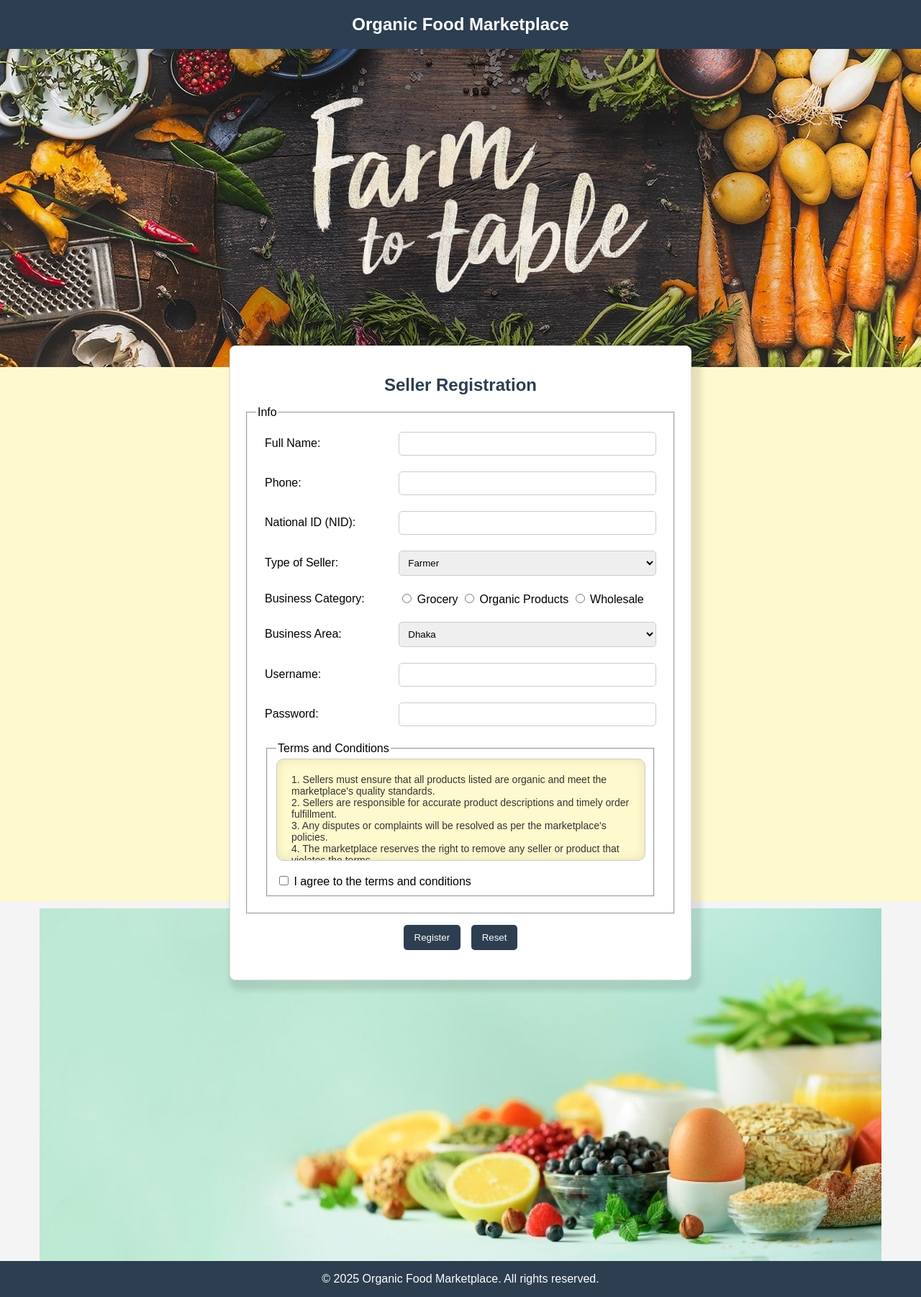
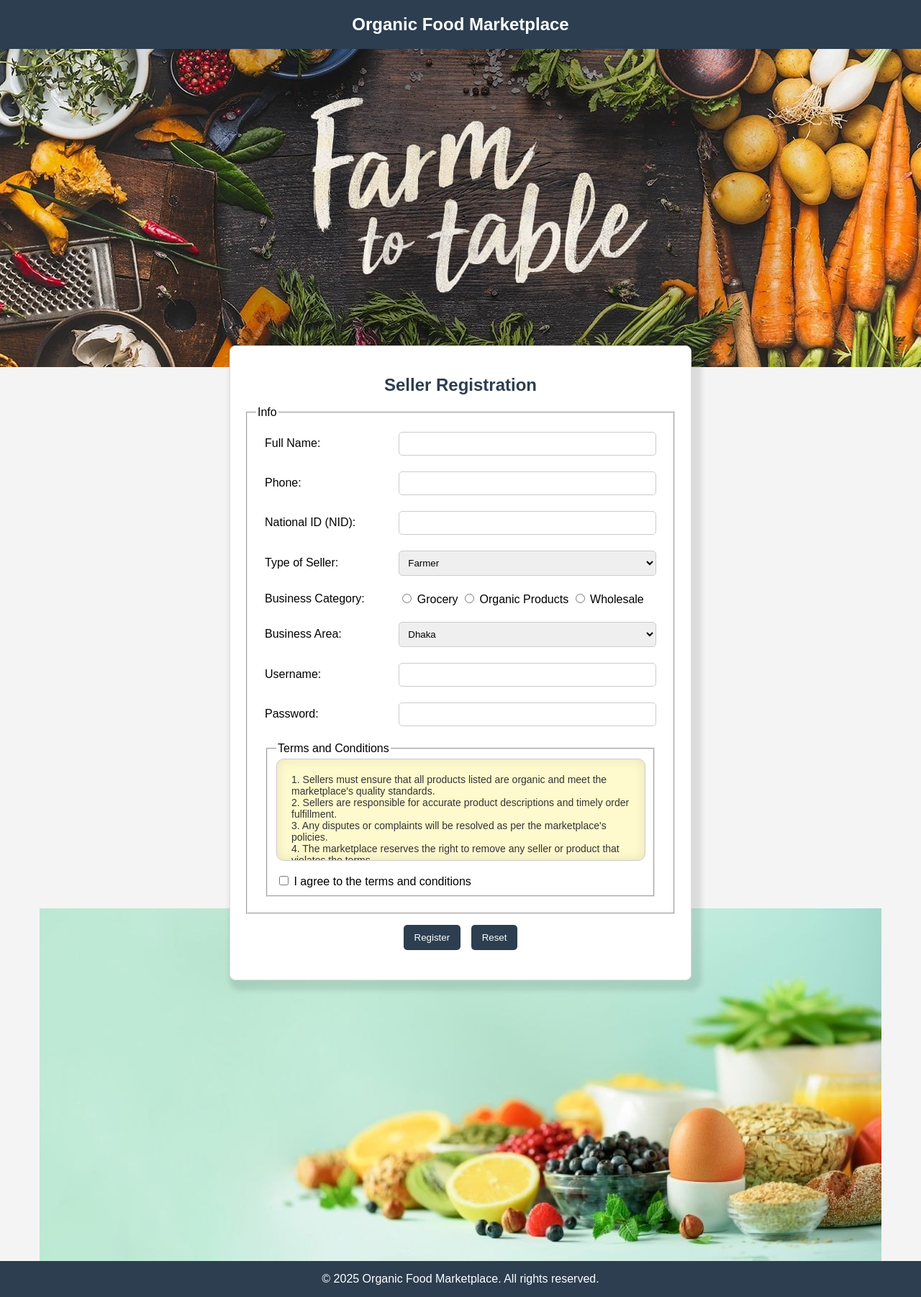
Before and after one commit to navinxqz/Organic-MarketPlace, a PHP site: page /seller_registration.php in a window 1280 px wide. Shown: the whole page at 72% size. Run offline with PHP 8.4, Linux system fonts and the light colour scheme.

Commit message:
lab 2 css

```diff
--- a/style/navin.css
+++ b/style/navin.css
@@ -4,7 +4,7 @@
 body {
     margin: 0;
     padding: 0;
-    background-color:#fffacd;
+    background-color:#f4f4f4
 }
 #banner {
     display: flex;
@@ -31,9 +31,8 @@
     /* padding: 15px; */
     z-index: 1000;
 }
-
 /* Sidebar */
-.sidebar {
+/* .sidebar {
     position: absolute;
     left: 0;
     top: 60px;
@@ -43,7 +42,6 @@
     color: white;
     height: 100vh;
 }
-
 .sidebar ul {
     list-style: none;
     padding: 0;
@@ -55,7 +53,7 @@
     text-decoration: none;
     color: white;
     font-weight: bold;
-}
+} */
 
 .form-container {
     max-width: 600px;
@@ -69,37 +67,28 @@
     position: relative;
 }
 
-/* Form Title */
 .form-title {
     text-align: center;
     margin-bottom: 15px;
     color: #2c3e50;
 }
 
-/* Table */
 table {
     width: 100%;
 }
-
 td {
     padding: 10px;
 }
-
-/* Input Fields */
 input[type="text"], input[type="password"], select {
     width: 100%;
     padding: 8px;
     border: 1px solid #ccc;
     border-radius: 5px;
 }
-
-/* Button Container */
 .btn-container {
     text-align: center;
     margin-top: 10px;
 }
-
-/* Buttons */
 input[type="submit"], input[type="reset"] {
     background-color: #2c3e50;
     color: white;
@@ -109,14 +98,13 @@
     cursor: pointer;
     margin: 5px;
 }
-
 input[type="submit"]:hover, input[type="reset"]:hover {
     background-color: #1a252f;
 }
 .terms-box {
     width: 92%;
     height: 100px;
-    overflow-y: auto;
+    overflow-y: scroll;
     border: 1px solid #ccc;
     border-radius: 10px;
     padding: 20px;
@@ -126,7 +114,6 @@
     color: #333;
     box-shadow: inset 0px 0px 15px rgba(0, 0, 0, 0.1);
 }
-
 footer {
     display: inline-block;
     width: 100%;
```
